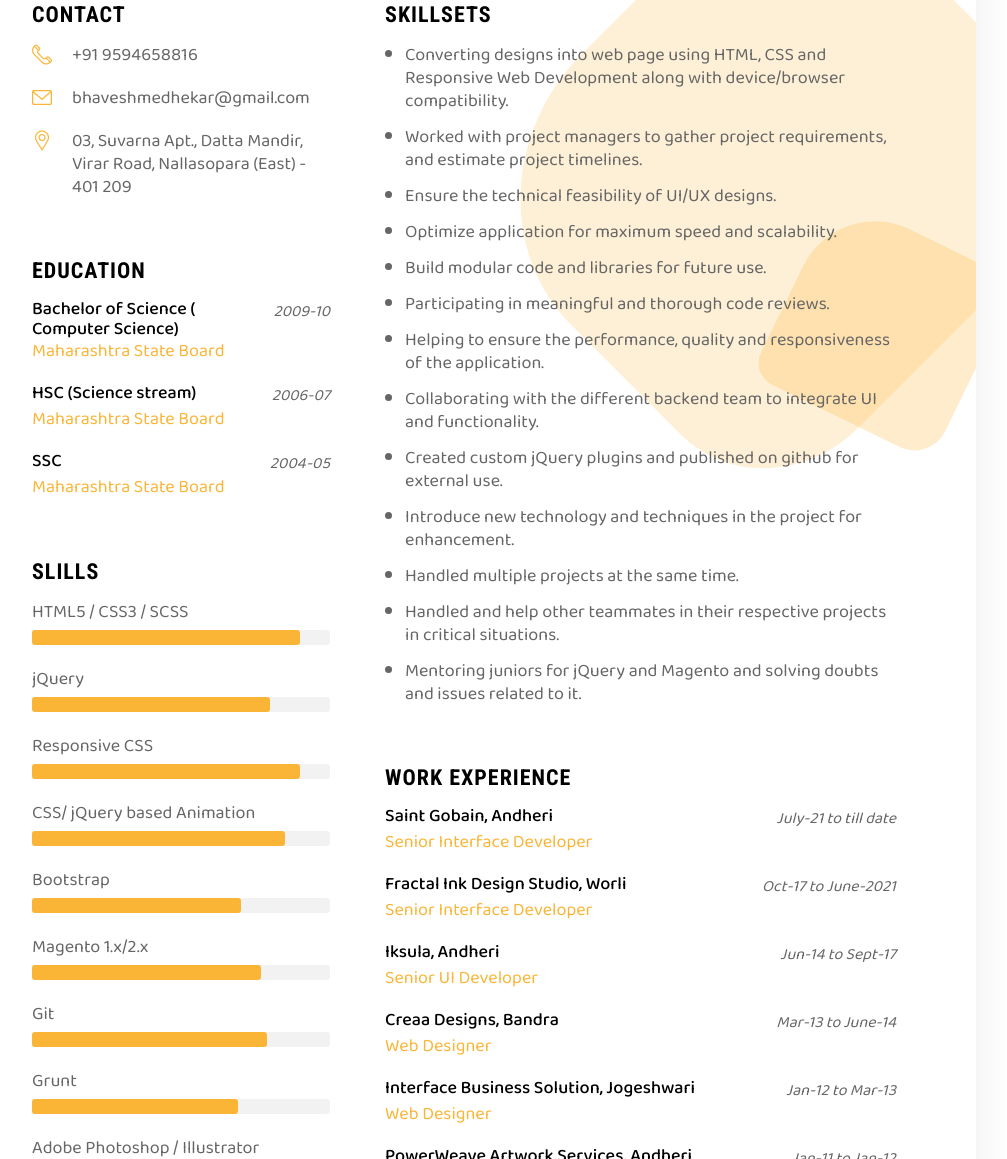
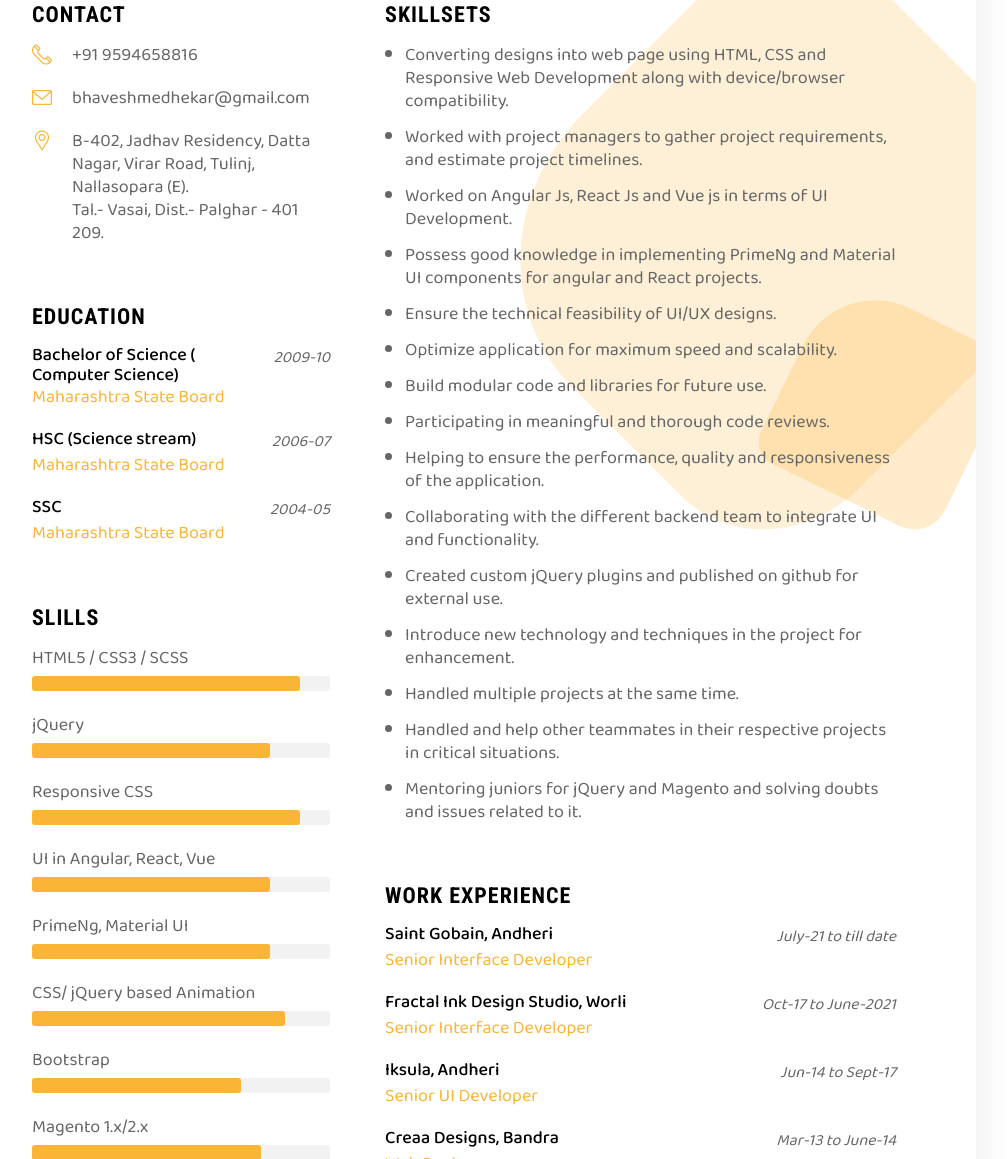
Before and after one commit to bhaveshcmedhekar/bhaveshcmedhekar.github.io, a plain HTML site: page index.html in a window 1280 px wide. Shown: the part 611-1770 px from the top of the page, without its empty margins (176-1183 px from the left). Drawn offline with Linux system fonts and the light colour scheme.

Commit message:
Added skillsets

```diff
--- a/index.html
+++ b/index.html
@@ -78,7 +78,9 @@
                                     <a href="mailto:bhaveshmedhekar@gmail.com">bhaveshmedhekar@gmail.com</a>
                                 </li>
                                 <li class="item flaticon-placeholder">
-                                    03, Suvarna Apt., Datta Mandir, Virar Road, Nallasopara (East) - 401 209
+                                   B-402, Jadhav Residency, Datta Nagar,
+Virar Road, Tulinj, Nallasopara (E).
+                                    <br>Tal.- Vasai, Dist.- Palghar - 401 209.
                                 </li>
                             </ul>
                         </div>
@@ -124,6 +126,22 @@
                                     <div class="progress">
                                         <div class="pbar-border">
                                             <div class="pbar-fill" style="width:90%"></div>
+                                        </div>
+                                    </div>
+                                </li>
+                                <li class="item">
+                                    <div class="label">UI in Angular, React, Vue</div>
+                                    <div class="progress">
+                                        <div class="pbar-border">
+                                            <div class="pbar-fill" style="width:80%"></div>
+                                        </div>
+                                    </div>
+                                </li>
+                                <li class="item">
+                                    <div class="label">PrimeNg, Material UI</div>
+                                    <div class="progress">
+                                        <div class="pbar-border">
+                                            <div class="pbar-fill" style="width:80%"></div>
                                         </div>
                                     </div>
                                 </li>
@@ -184,6 +202,8 @@
                             <ul class="bullet-points">
                                 <li class="bullet-item">Converting designs into web page using HTML, CSS and Responsive Web Development along with device/browser compatibility.</li>
                                 <li class="bullet-item">Worked with project managers to gather project requirements, and estimate project timelines.</li>
+                                <li class="bullet-item">Worked on Angular Js, React Js and Vue js in terms of UI Development.</li>
+                                <li class="bullet-item">Possess good knowledge in implementing  PrimeNg and Material UI components for angular and React projects.</li>
                                 <li class="bullet-item">Ensure the technical feasibility of UI/UX designs.</li>
                                 <li class="bullet-item">Optimize application for maximum speed and scalability.</li>
                                 <li class="bullet-item">Build modular code and libraries for future use.</li>
```
